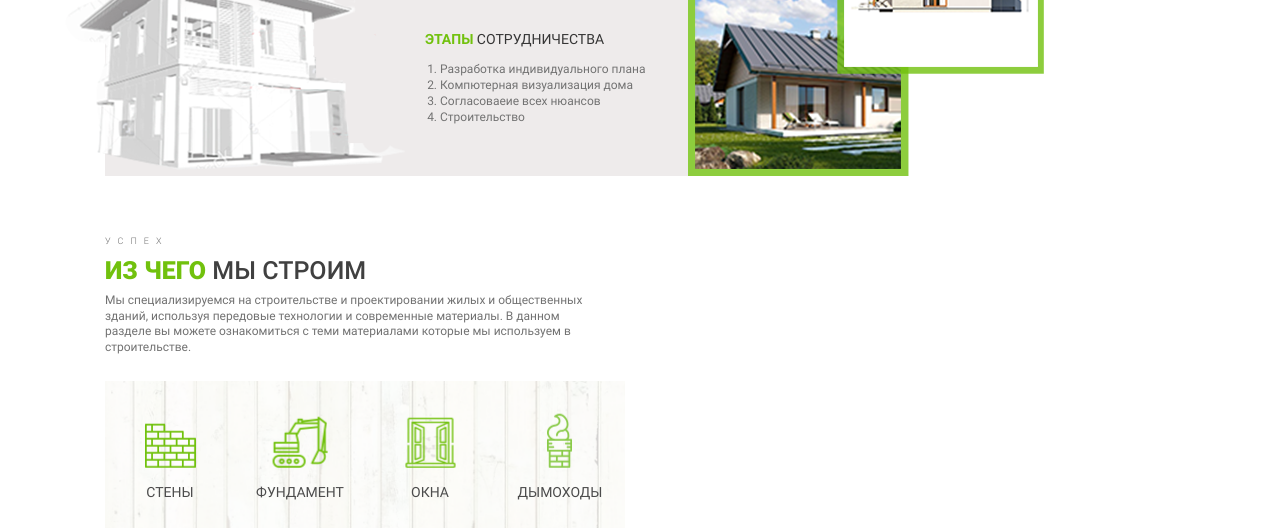
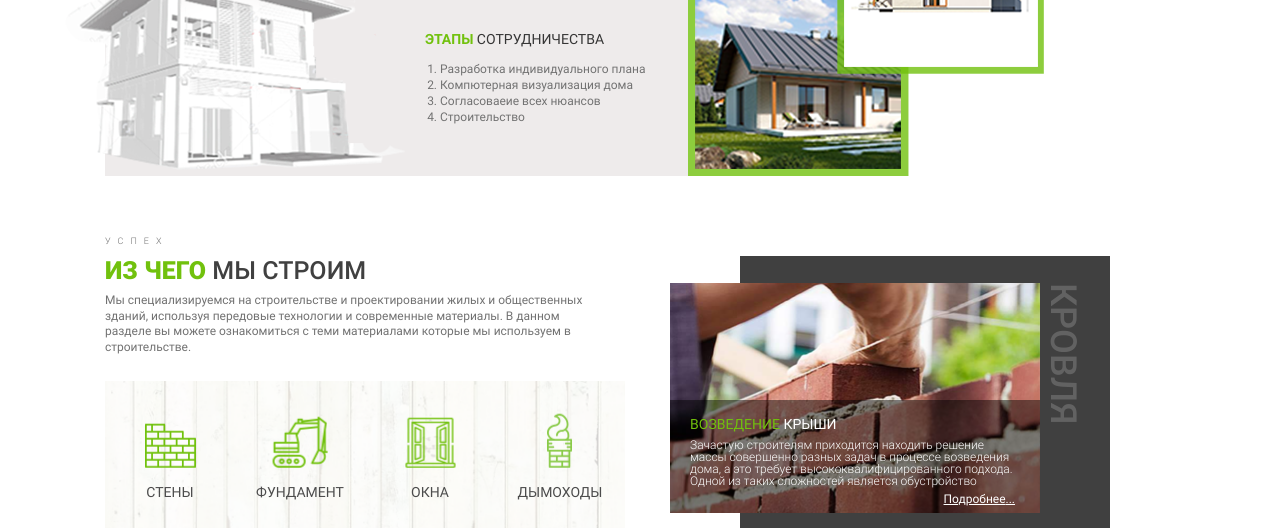
Before and after one commit to fregire/box71.develop, a website: page src/index.html in a window 1280 px wide. Shown: the part 784-1312 px from the top of the page. Drawn offline with Linux system fonts and the light colour scheme; a web font is replaced by a local one.

Commit message:
Верстка Из чего мы строим

```diff
--- a/src/index.html
+++ b/src/index.html
@@ -157,9 +157,19 @@
 					</ul>
 				</div>
 				<div class="build__right-part">
-
+					<div class="build__show-tab show-tab">
+						<div class="show-tab__content">
+							<h3 class="show-tab__headline"><span class="lighten-text">Возведение</span> крыши</h3>
+							<div class="show-tab__intro">
+								Зачастую строителям приходится находить решение
+								массы совершенно разных задач в процессе возведения дома, а это требует высококвалифицированного подхода.
+								Одной из таких сложностей является обустройство
+							</div>
+							<a href="#" class="show-tab__more">Подробнее</a>
+							<span class="show-tab__name">Кровля</span>
+						</div>
+					</div>
 				</div>
-
 			</section>
 		</div>
 	</main>
--- a/src/js/main.js
+++ b/src/js/main.js
@@ -1,5 +1,7 @@
 $(document).ready(function(){
 	$(".tabs").slick({
-		slidesToShow: 4
+		slidesToShow: 4,
+		prevArrow: "<button class='tabs__btn btn btn--arrow btn--prev'>Назад</button>",
+		nextArrow: "<button class='tabs__btn btn btn--arrow btn--next'>Еще</button>",
 	})
 });
--- a/src/less/style.less
+++ b/src/less/style.less
@@ -73,7 +73,6 @@ section {
 .btn {
 	display: inline-block;
 
-	line-height: 25px;
 	color: #fff;
 
 	outline: none;
@@ -83,13 +82,16 @@ section {
 	transition: all 300ms;
 }
 
+.btn:hover {
+	cursor: pointer;
+}
+
 .btn--main {
+	line-height: 25px;
 	background-color: @btnMainBG;
 }
 .btn--main:hover {
 	background-color: #5b9b0a;
-
-	cursor: pointer;
 }
 
 .btn--link {
@@ -114,6 +116,32 @@ section {
 	width:  100%;
 }
 
+.btn--prev {
+	text-align: right;
+	background-image: url(../img/arrow-prev.png);
+	background-position-x: 5px;
+
+}
+
+.btn--next {
+	text-align: left;
+	background-image: url(../img/arrow-next.png);
+	background-position-x: 90%;
+}
+
+.btn--prev,
+.btn--next {
+	background-repeat: no-repeat;
+	background-position-y: center;
+}
+.btn--arrow {
+	width: 85px;
+	border: 2px solid #9C9C9C;
+	line-height: 1.5;
+	font-size: 14px;
+	color: #9C9C9C;
+	background-color: transparent;
+}
 .logo {
 	flex: 1;
 	position: relative;
@@ -590,11 +618,95 @@ section {
 }
 
 /* Block - build */
+.build {
+	display: flex;
+	justify-content: space-between;
+	padding-bottom: 40px;
+}
 
 .build__content {
 	margin-bottom: 25px;
 }
 
+.build__right-part {
+	position: relative;
+	bottom: -20px;
+
+	width: 370px;
+	height: 285px;
+	margin-right: 65px;
+
+	background-color: #404040;
+}
+
+/* Block - show-tab */
+.show-tab {
+	position: absolute;
+	left: -70px;
+	top: 50%;
+	transform: translate(0, -50%);
+
+	width: 370px;
+	height: 230px;
+	display: flex;
+
+	background-image: url(../img/стены.png);
+	background-repeat: no-repeat;
+	background-size: cover;
+}
+
+.show-tab__content {
+	margin-top: auto;
+	padding-top: 15px;
+	padding-left: 20px;
+	padding-right: 25px;
+
+	color: #fff;
+
+	background-color: rgba(0,0,0, .47);
+}
+
+.show-tab__headline {
+	margin: 0;
+	text-transform: uppercase;
+	font-weight: normal;
+}
+
+.show-tab__intro {
+	margin-top: 5px;
+
+	font-weight: 300;
+	line-height: 1;
+}
+
+.show-tab__more {
+	display: block;
+	margin-top: 5px;
+	margin-bottom: 5px;
+
+	text-align: right;
+	color: #fff;
+}
+
+.show-tab__more:after {
+	content: "...";
+}
+
+.show-tab__name {
+	position: absolute;
+	top: -1px;
+	left: 106%;
+	transform: rotate(90deg);
+	transform-origin: left;
+
+	font-weight: 500;
+	font-size: 36px;
+	line-height: .05;
+
+	text-transform: uppercase;
+	color: rgba(255, 255, 255, .18);
+
+}
 /* Block - tabs */
 
 .tabs {
@@ -664,3 +776,13 @@ section {
 .tabs__img--hover {
 	opacity: 0;
 }
+
+.tabs__btn {
+	position: absolute;
+
+	bottom: -40px;
+}
+
+.tabs__btn.btn--next {
+	left: 110px;
+}
```
Also changed, not shown: src/css/style.css, src/img/arrow-next.png (renamed from src/img/стрелка-вправо.png), src/img/arrow-prev.png (renamed from src/img/Стрелка-влево.png).
